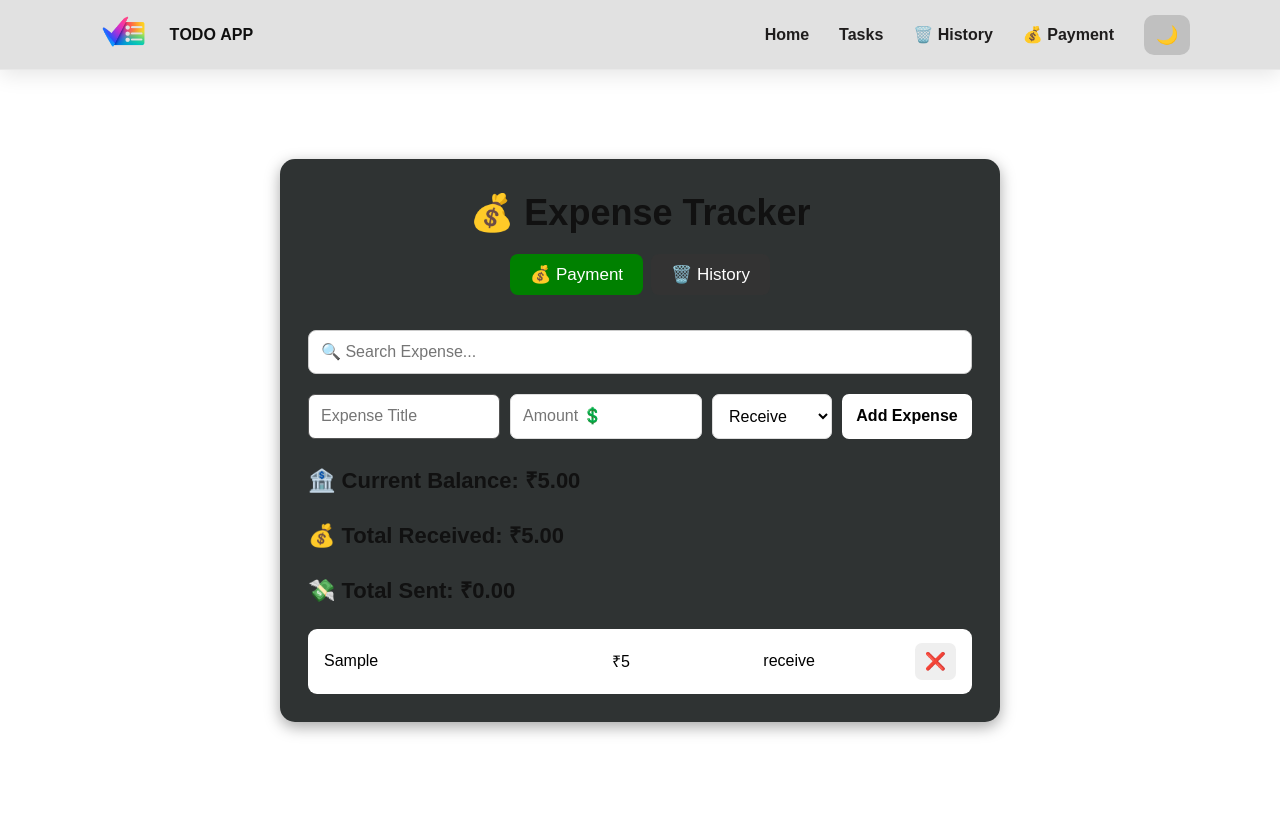
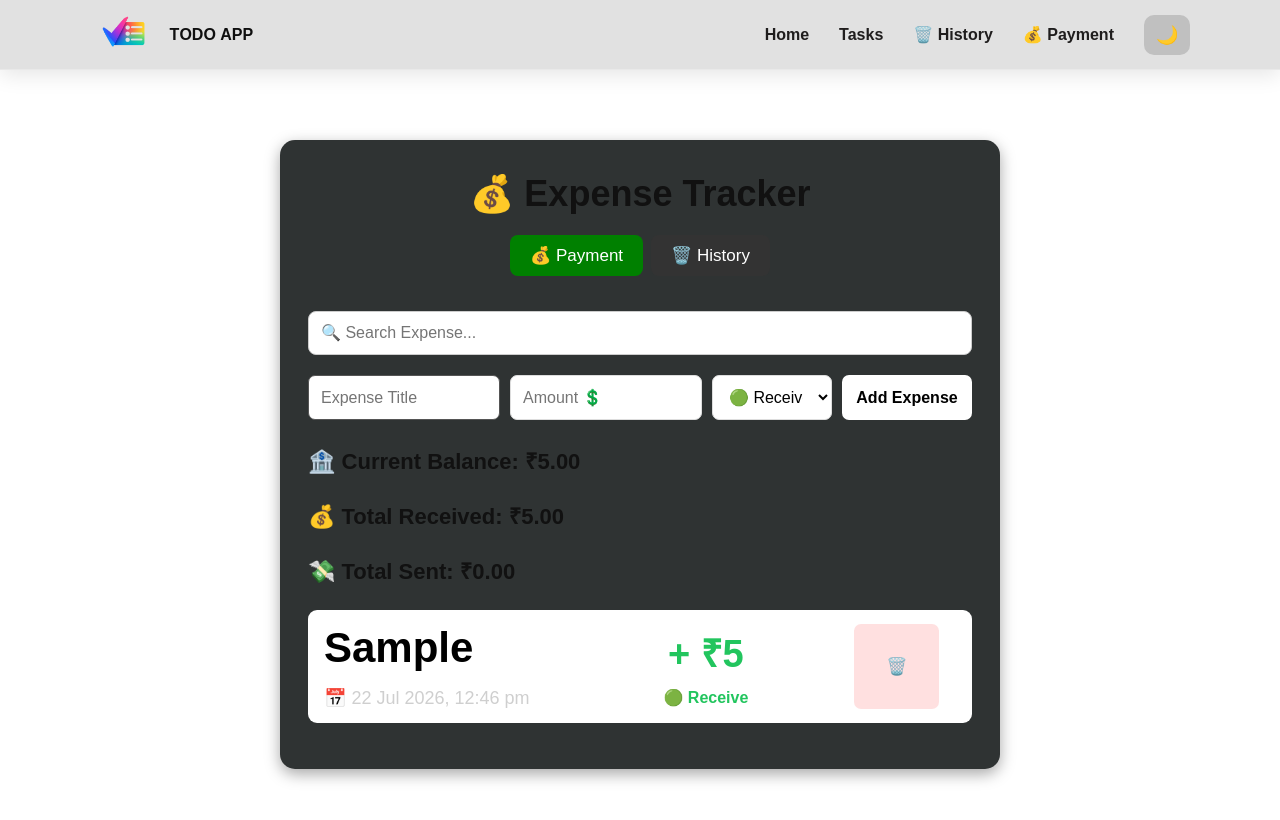
Before and after one commit to UjjawalBirla/React.JS, a React (Vite) app in the folder TODO-APP/: page /React.JS/TODO-APP/payment in a window 1280 px wide. Both pictures are taken after typing "Sample", "5" into the empty fields and a click on the button "Add Expense". Shown: the top 820 px of the page. Built offline with nearby package versions, Linux system fonts and the light colour scheme.

Commit message:
Update  Date & Time

```diff
--- a/TODO-APP/src/components/payment/ExpenseForm.jsx
+++ b/TODO-APP/src/components/payment/ExpenseForm.jsx
@@ -15,11 +15,19 @@ function ExpenseForm({ onAddExpense }) {
     }
 
     const newExpense = {
-      id: Date.now(),
-      title,
-      amount: parseFloat(amount),
-      type: type,
-    };
+  id: Date.now(),
+  title,
+  amount: parseFloat(amount),
+  type,
+  date: new Date().toLocaleString("en-IN", {
+    day: "2-digit",
+    month: "short",
+    year: "numeric",
+    hour: "numeric",
+    minute: "2-digit",
+    hour12: true,
+  }),
+};
 
     onAddExpense(newExpense);
 
@@ -51,8 +59,8 @@ function ExpenseForm({ onAddExpense }) {
         value={type}
         onChange={(e) => setType(e.target.value)}
       >
-        <option value="receive">Receive</option>
-        <option value="send">Send</option>
+        <option value="receive">🟢 Receive</option>
+<option value="send">🔴 Send</option>
       </select>
 
       <button type="submit">Add Expense</button>
--- a/TODO-APP/src/components/payment/ExpenseItem.jsx
+++ b/TODO-APP/src/components/payment/ExpenseItem.jsx
@@ -1,18 +1,47 @@
 function ExpenseItem({ item, onDelete }) {
   return (
-    <div className="expense-item">
+   <div className="expense-item">
 
-      <span>{item.title}</span>
+  <div className="left">
+    <h2>{item.title}</h2>
 
-      <span>₹{item.amount}</span>
+    <p className="expense-date">
+      📅 {item.date}
+    </p>
+  </div>
 
-      <span>{item.type}</span>
+  <div className="middle">
+    <h2
+      className={
+        item.type === "receive"
+          ? "receive-amount"
+          : "send-amount"
+      }
+    >
+      {item.type === "receive" ? "+" : "-"} ₹{item.amount}
+    </h2>
 
-      <button onClick={() => onDelete(item.id)}>
-        ❌
-      </button>
+    <span
+      className={
+        item.type === "receive"
+          ? "status receive"
+          : "status send"
+      }
+    >
+      {item.type === "receive"
+        ? "🟢 Receive"
+        : "🔴 Send"}
+    </span>
+  </div>
 
-    </div>
+  <button
+    className="delete-btn"
+    onClick={() => onDelete(item.id)}
+  >
+    🗑️
+  </button>
+
+</div>
   );
 }
 
--- a/TODO-APP/src/pages/Payment.css
+++ b/TODO-APP/src/pages/Payment.css
@@ -292,3 +292,111 @@ body.dark-mode .search-input {
 body.dark-mode .search-input::placeholder {
   color: #ddd;
 }
+.expense-item {
+    display: flex;
+    justify-content: space-between;
+    align-items: center;
+    gap: 20px;
+
+    background: #3a3f40;
+    border-radius: 18px;
+
+    padding: 20px;
+
+    margin-bottom: 18px;
+
+    transition: .3s;
+}
+
+.expense-item:hover {
+    transform: translateY(-3px);
+    box-shadow: 0 10px 20px rgba(0,0,0,.25);
+}
+
+/* Left */
+.left {
+    flex: 1;
+    min-width: 0;
+}
+
+.left h2 {
+    margin: 0;
+    font-size: clamp(24px, 4vw, 42px);
+    font-weight: 700;
+
+    overflow: hidden;
+    white-space: nowrap;
+    text-overflow: ellipsis;
+}
+
+.expense-date {
+    margin-top: 15px;
+    color: #cfcfcf;
+    font-size: clamp(12px, 2vw, 18px);
+}
+
+/* Middle */
+.middle {
+    flex: 1;
+
+    display: flex;
+    flex-direction: column;
+    align-items: center;
+
+    gap: 10px;
+}
+
+.receive-amount,
+.send-amount {
+    margin: 0;
+    font-size: clamp(24px, 3vw, 38px);
+    font-weight: 700;
+}
+
+.receive-amount {
+    color: #22c55e;
+}
+
+.send-amount {
+    color: #ef4444;
+}
+
+.status {
+    font-size: clamp(14px, 2vw, 20px);
+    font-weight: 600;
+}
+
+.receive {
+    color: #22c55e;
+}
+
+.send {
+    color: #ef4444;
+}
+
+/* Delete Button */
+.delete-btn {
+    flex-shrink: 0;
+
+    width: clamp(55px, 8vw, 85px);
+    height: clamp(55px, 8vw, 85px);
+
+    border: none;
+    border-radius: 16px;
+
+    background: rgba(255, 0, 0, .12);
+    color: #ff4d4d;
+
+    font-size: clamp(22px, 3vw, 34px);
+
+    cursor: pointer;
+
+    transition: .3s;
+    margin-left: 60px;
+}
+
+.delete-btn:hover {
+    background: #ef4444;
+    color: white;
+    box-shadow: 0 0 20px rgba(239,68,68,.5);
+}
```
